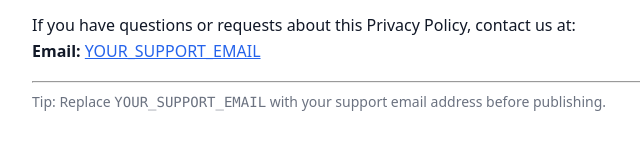
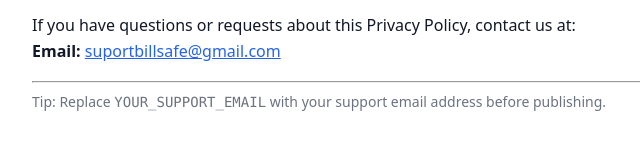
Before and after one commit to safebilling00-art/BillSafe, a website: page docs/privacy-policy.html in a window 1280 px wide. Shown: the part 1310-1459 px from the top of the page, 178-818 px from the left. Drawn offline with Linux system fonts and the light colour scheme.

Commit message:
Prepare release signing + privacy policy

```diff
--- a/docs/privacy-policy.html
+++ b/docs/privacy-policy.html
@@ -153,7 +153,7 @@
       <p>
         If you have questions or requests about this Privacy Policy, contact us at:
         <br />
-        <strong>Email:</strong> <a href="mailto:YOUR_SUPPORT_EMAIL">YOUR_SUPPORT_EMAIL</a>
+        <strong>Email:</strong> <a href="mailto:suportbillsafe@gmail.com">suportbillsafe@gmail.com</a>
       </p>
 
       <hr />
```
